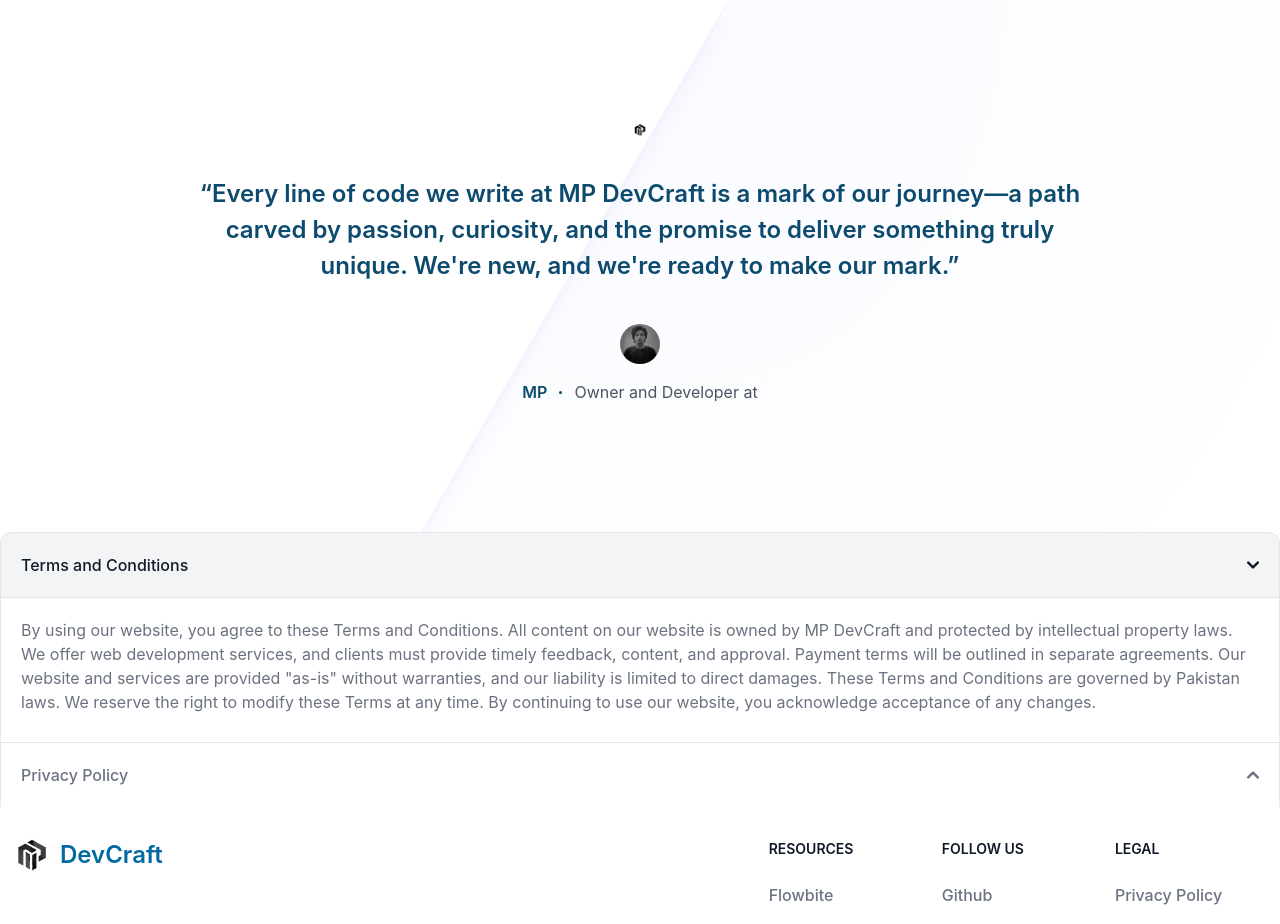
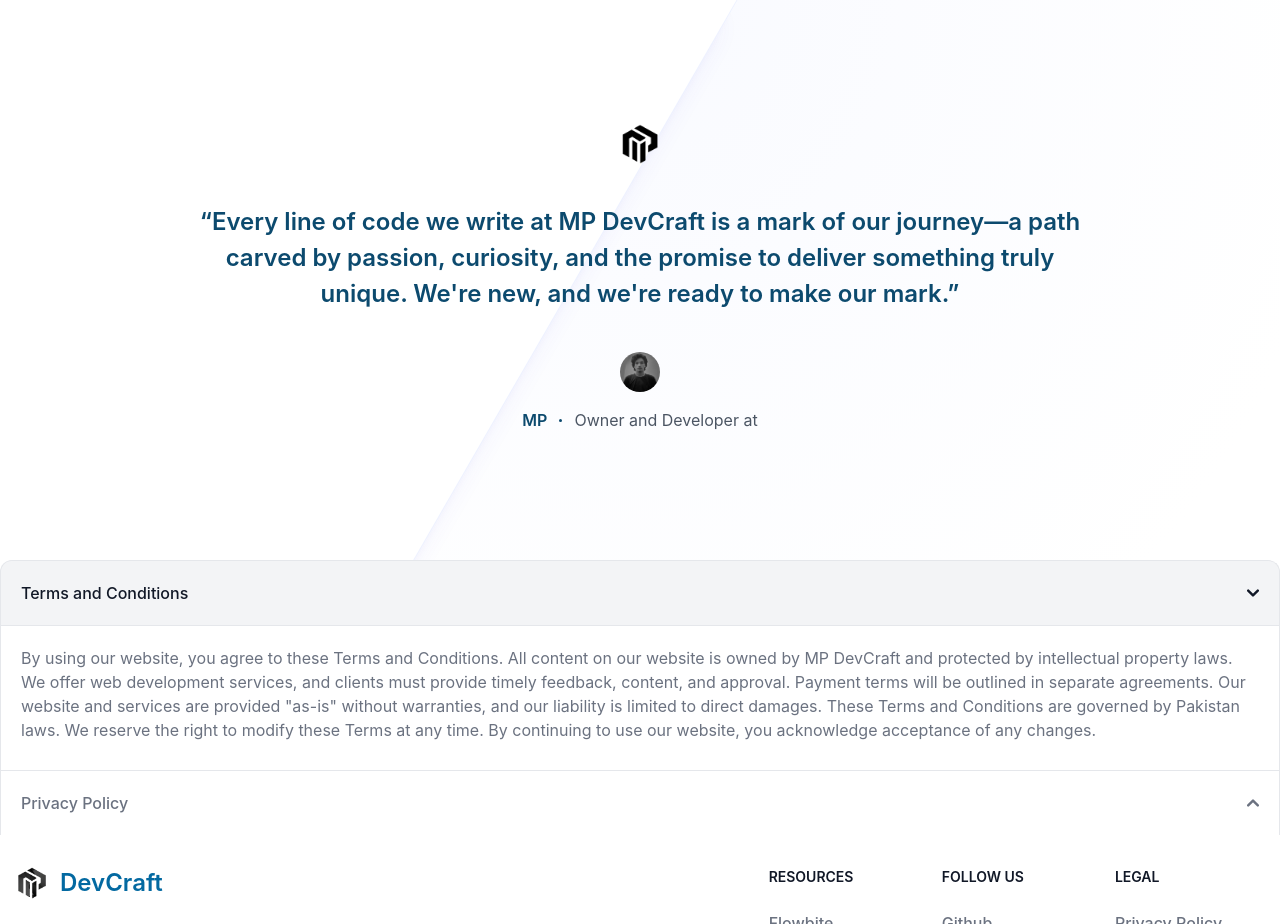
Before and after one commit to mpbalghari/devcraft, a plain HTML site: page index.html in a window 1280 px wide. Shown: the part 3200-4124 px from the top of the page. Drawn offline with nearby package versions, Linux system fonts and the light colour scheme.

Commit message:
Update index.html

```diff
--- a/index.html
+++ b/index.html
@@ -330,7 +330,7 @@
         <div class="absolute inset-0 -z-10 bg-[radial-gradient(45rem_50rem_at_top,theme(colors.indigo.100),white)] opacity-20"></div>
         <div class="absolute inset-y-0 right-1/2 -z-10 mr-16 w-[200%] origin-bottom-left skew-x-[-30deg] bg-white shadow-xl shadow-indigo-600/10 ring-1 ring-indigo-50 sm:mr-28 lg:mr-0 xl:mr-16 xl:origin-center"></div>
         <div class="mx-auto max-w-2xl lg:max-w-4xl">
-          <img class="mx-auto h-3" src="./img/logo-black.png" alt="">
+          <img class="mx-auto h-10" src="./img/logo-black.png" alt="">
           <figure class="mt-10">
             <blockquote class="text-center text-xl/8 font-semibold text-primary-900 sm:text-2xl/9">
               <p>“Every line of code we write at MP DevCraft is a mark of our journey—a path carved by passion, curiosity, and the promise to deliver something truly unique. We're new, and we're ready to make our mark.”</p>
```
